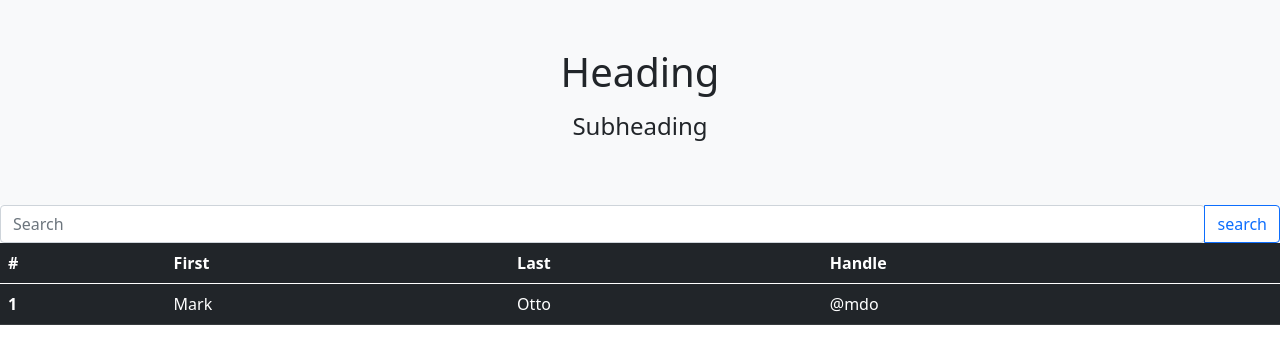
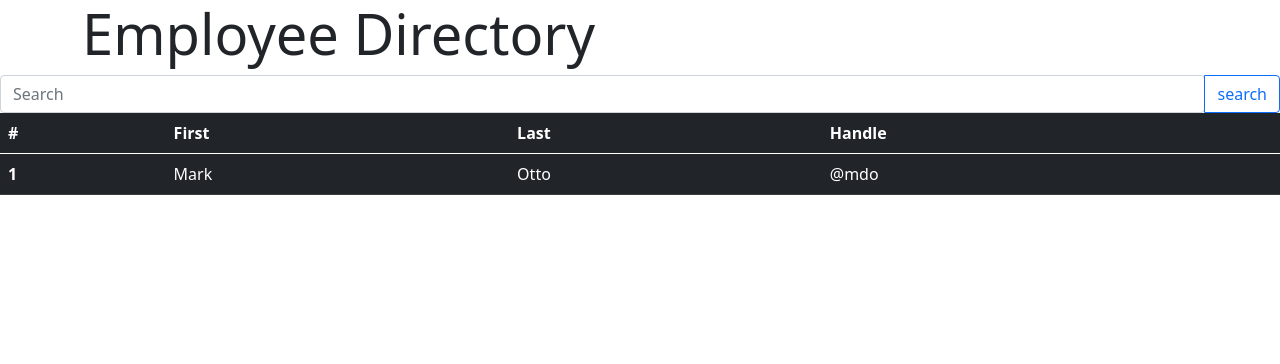
Before and after one commit to oconnor97/employee-directory, a React (Create React App) app: page / in a window 1280 px wide. Shown: the top 364 px of the page. Built offline with nearby package versions, Linux system fonts and the light colour scheme.

Commit message:
creating the layout for the header componenent

```diff
--- a/src/components/Header/index.js
+++ b/src/components/Header/index.js
@@ -1,13 +1,13 @@
-import React from "react";
 
 
-function Header() {
+const Header = () => {
     return (
-        <div class="p-5 text-center bg-light">
-            <h1 class="mb-3">Heading</h1>
-            <h4 class="mb-3">Subheading</h4>
+        <div className="jumbotron jumbotron-fluid">
+            <div className="container">
+                <h1 className="display-4">Employee Directory</h1>
+            </div>
         </div>
     )
 }
 
-export default Header;
+export default Header
```
